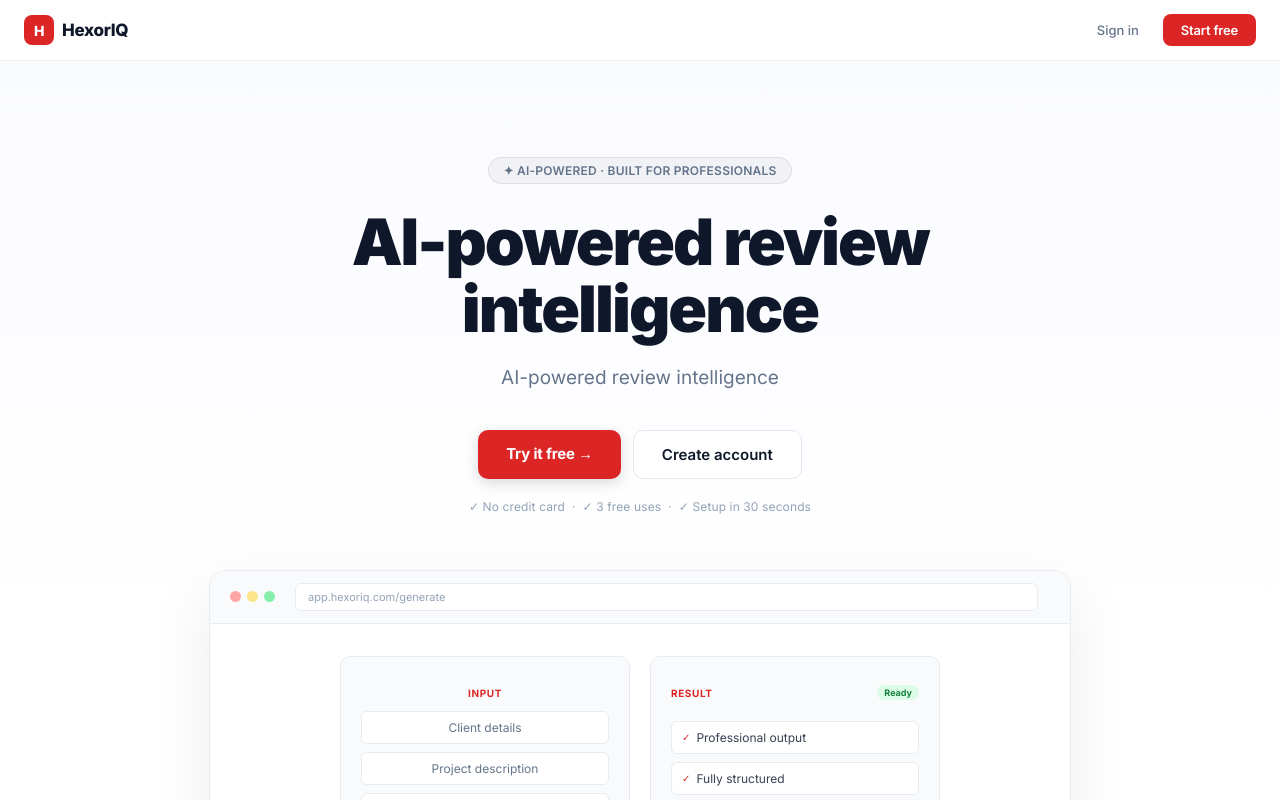
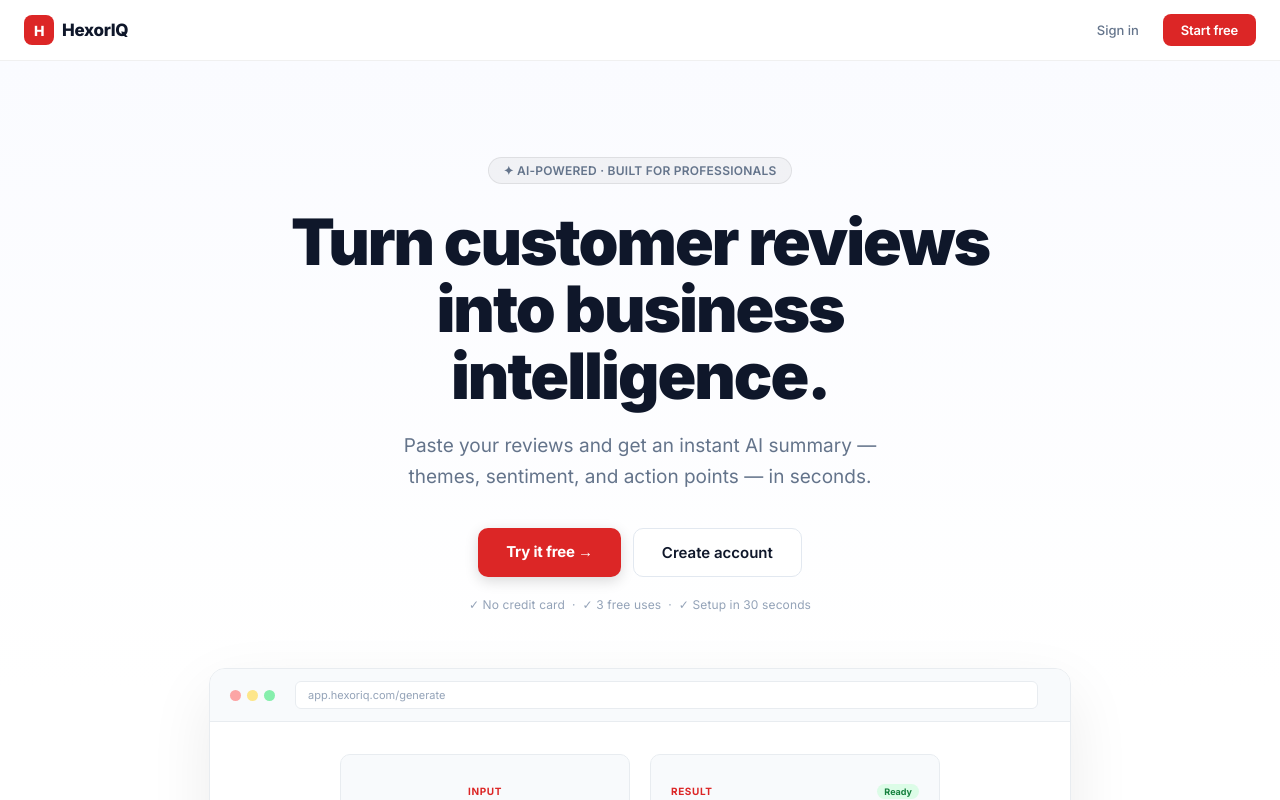
Before and after one commit to apexianlabs/hexoriq, a Next.js app: page / in a window 1280 px wide. Shown: the top 800 px of the page. Built offline with nearby package versions, Linux system fonts and the light colour scheme.

Commit message:
Rebuild with improved templates v1.1

```diff
--- a/app/dashboard/page.js
+++ b/app/dashboard/page.js
@@ -72,7 +72,7 @@ export default function DashboardPage() {
           <div style={{width:28,height:28,borderRadius:7,background:'#dc2626',display:'flex',alignItems:'center',justifyContent:'center',fontSize:13,fontWeight:800,color:'#fff',flexShrink:0}}>H</div>
           <div>
             <p style={{fontSize:13,fontWeight:800,color:'#fff',lineHeight:1,letterSpacing:'-0.3px'}}>HexorIQ</p>
-            <p style={{fontSize:10,color:'#475569',lineHeight:1,marginTop:2}}>AI-powered review intelligence</p>
+            <p style={{fontSize:10,color:'#475569',lineHeight:1,marginTop:2}}>Paste your reviews and</p>
           </div>
         </Link>
       </div>
@@ -230,7 +230,7 @@ export default function DashboardPage() {
               {/* Quick action */}
               <div style={{background:'linear-gradient(135deg,#dc2626 0%,#dc2626cc 100%)',borderRadius:14,padding:20,color:'#fff'}}>
                 <p style={{fontSize:13,fontWeight:700,marginBottom:4,letterSpacing:'-0.2px'}}>Ready to generate?</p>
-                <p style={{fontSize:12,color:'rgba(255,255,255,0.75)',marginBottom:14,lineHeight:1.5}}>AI-powered review intelligence</p>
+                <p style={{fontSize:12,color:'rgba(255,255,255,0.75)',marginBottom:14,lineHeight:1.5}}>Paste your reviews and get an instant AI summary — themes, sentiment, and action points — in seconds.</p>
                 <Link href="/generate" style={{display:'block',textAlign:'center',background:'rgba(255,255,255,0.2)',color:'#fff',textDecoration:'none',borderRadius:8,padding:'9px',fontSize:12,fontWeight:700,border:'1px solid rgba(255,255,255,0.25)',backdropFilter:'blur(4px)'}}>
                   + New Summary →
                 </Link>
--- a/app/layout.js
+++ b/app/layout.js
@@ -1,6 +1,6 @@
 export const metadata = {
-  title: 'HexorIQ — AI-powered review intelligence',
-  description: 'AI-powered review intelligence',
+  title: 'HexorIQ — Paste your reviews and get an instant AI summary — themes, sentiment, and action points — in seconds.',
+  description: 'Paste your reviews and get an instant AI summary — themes, sentiment, and action points — in seconds.',
 }
 export default function RootLayout({ children }) {
   return (
--- a/app/login/page.js
+++ b/app/login/page.js
@@ -71,7 +71,7 @@ export default function LoginPage() {
         <h1 style={{fontSize:28,fontWeight:800,color:'#fff',lineHeight:1.2,marginBottom:12}}>
           {tab === 'login' ? 'Welcome back.' : 'Get started today.'}
         </h1>
-        <p style={{fontSize:14,color:'rgba(255,255,255,0.7)',lineHeight:1.6}}>AI-powered review intelligence</p>
+        <p style={{fontSize:14,color:'rgba(255,255,255,0.7)',lineHeight:1.6}}>Paste your reviews and get an instant AI summary — themes, sentiment, and action points — in seconds.</p>
       </div>
       <div style={{zIndex:1,marginTop:'auto',background:'rgba(255,255,255,0.1)',borderRadius:12,padding:20,border:'1px solid rgba(255,255,255,0.15)'}}>
         <p style={{fontSize:13,color:'rgba(255,255,255,0.9)',lineHeight:1.6,marginBottom:10,fontStyle:'italic'}}>"HexorIQ saves me hours every week."</p>
--- a/app/page.js
+++ b/app/page.js
@@ -35,10 +35,10 @@ export default function HomePage() {
           ✦ AI-Powered · Built for Professionals
         </div>
         <h1 style={{fontSize:'clamp(36px,5.5vw,64px)',fontWeight:900,lineHeight:1.05,letterSpacing:'-2px',marginBottom:20,maxWidth:760,margin:'0 auto 20px',color:'#0f172a'}}>
-          AI-powered review intelligence
+          Turn customer reviews into business intelligence.
         </h1>
         <p style={{fontSize:'clamp(16px,2vw,19px)',color:'#64748b',maxWidth:520,margin:'0 auto 36px',lineHeight:1.65,fontWeight:400}}>
-          AI-powered review intelligence
+          Paste your reviews and get an instant AI summary — themes, sentiment, and action points — in seconds.
         </p>
         <div style={{display:'flex',gap:12,justifyContent:'center',flexWrap:'wrap',marginBottom:20}}>
           <Link href="/generate" style={{padding:'14px 28px',background:'#dc2626',color:'#fff',textDecoration:'none',borderRadius:10,fontWeight:700,fontSize:15,letterSpacing:'-0.2px',boxShadow:'0 4px 14px rgba(0,0,0,0.15)'}}>
```
